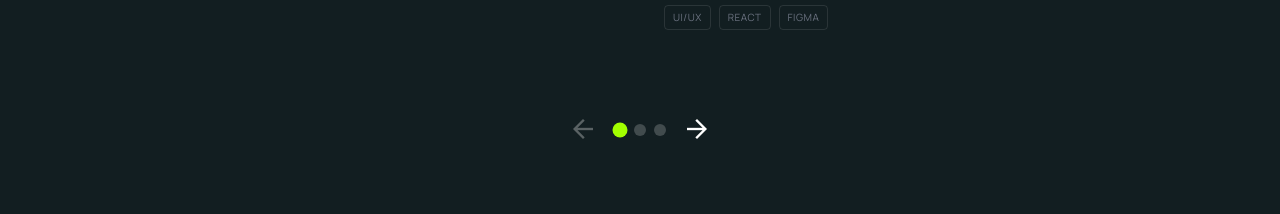
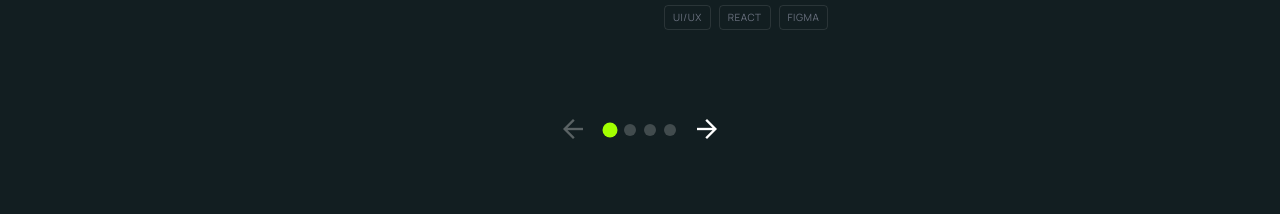
Before and after one commit to mhudas/mhudas.github.io, a React (Vite) app: page / in a window 1280 px wide. Shown: the part 2620-2834 px from the top of the page. Built offline with nearby package versions, Linux system fonts and the light colour scheme.

Commit message:
Update project selected works

```diff
--- a/src/components/SelectedWorks.jsx
+++ b/src/components/SelectedWorks.jsx
@@ -20,10 +20,19 @@ export default function SelectedWorks() {
             type: "embed",
             title: "Sekolah Kreatif",
             description: "A cheerful school website concept designed like a digital scrapbook. Uses paper textures and vibrant sticky notes to create a fun, welcoming environment for students and parents.",
-            year: "2025",
+            year: "2026",
             tags: ["UI/UX", "React", "Figma"],
             embedSrc: "https://www.behance.net/embed/project/242939577?ilo0=1",
             link: "https://www.behance.net/gallery/242939577/Sekolah-Kreatif-Kids-Education-Web-Design"
+        },
+        {
+            type: "embed",
+            title: "SwiftPOS",
+            description: "SwiftPOS is a modern, dark-themed mobile Point of Sale (POS) application designed for efficiency. This project showcases the frontend implementat",
+            year: "2025",
+            tags: ["UI/UX", "React", "Figma"],
+            embedSrc: "https://www.behance.net/embed/project/242496187?ilo0=1",
+            link: "https://www.behance.net/gallery/242496187/SwiftPOS-Modern-Mobile-Point-of-Sale-App"
         },
         {
             type: "embed",
```
